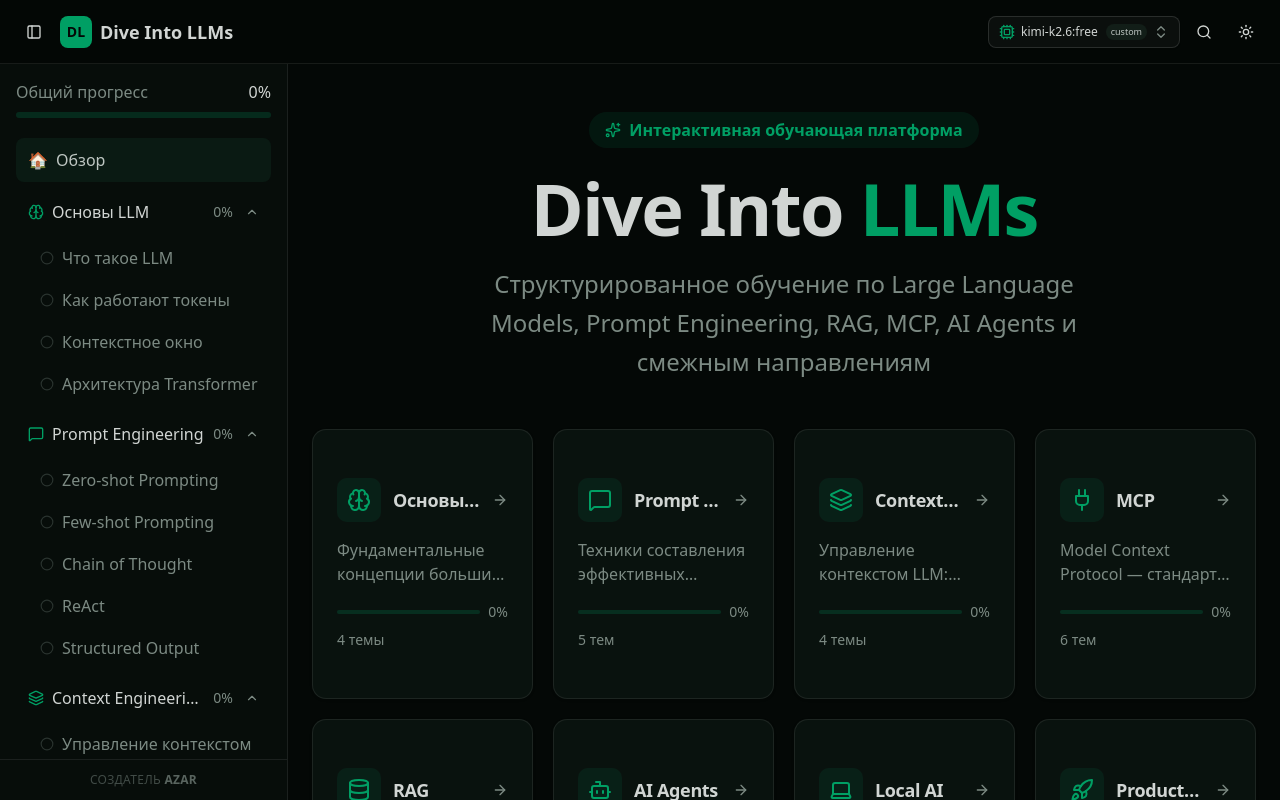
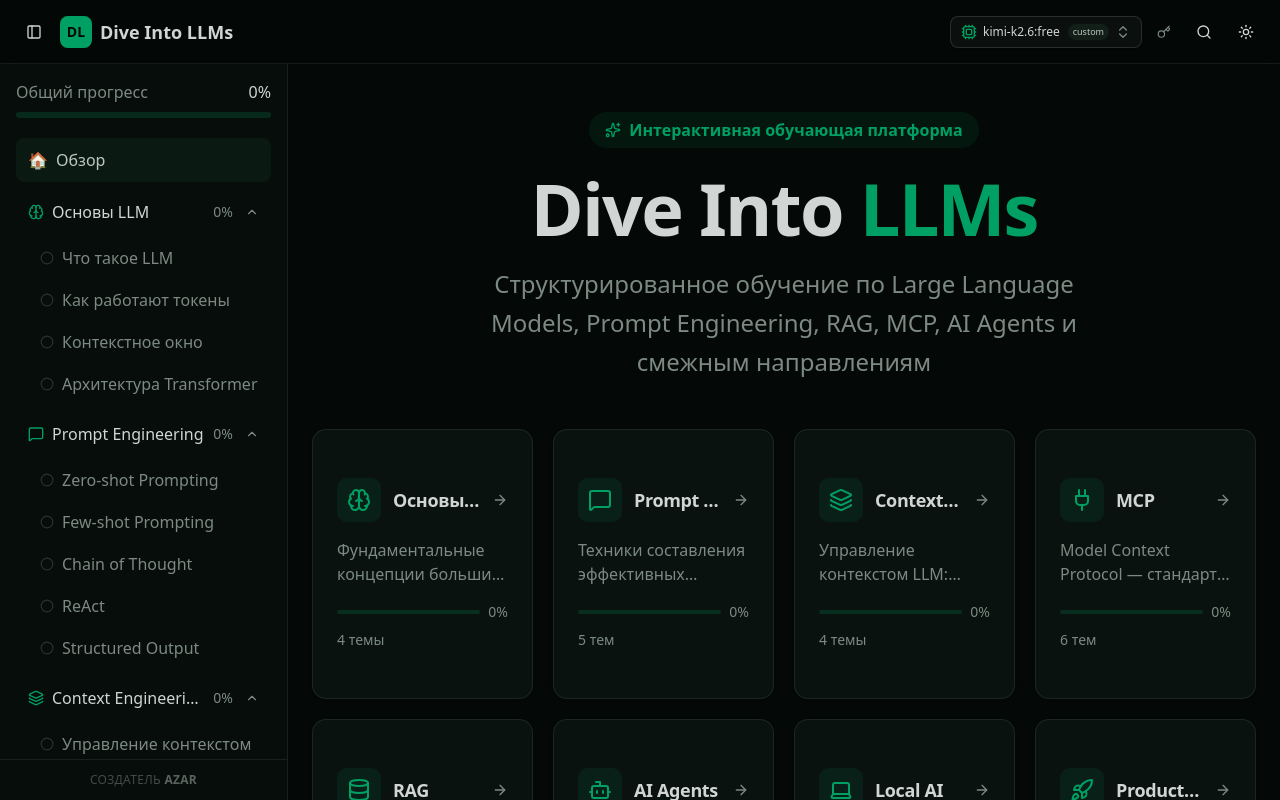
Before and after one commit to buhtig-sudo-azar/dive-into-llms, a Next.js app: page / in a window 1280 px wide. Built offline with nearby package versions, Linux system fonts and the light colour scheme.

Commit message:
feat: add openrouter key link icon directly in header bar

```diff
--- a/src/components/layout/Header.tsx
+++ b/src/components/layout/Header.tsx
@@ -1,7 +1,7 @@
 'use client';
 
 import { useTheme } from 'next-themes';
-import { Moon, Sun, Search, Menu, X, PanelLeft } from 'lucide-react';
+import { Moon, Sun, Search, Menu, X, PanelLeft, Key } from 'lucide-react';
 import { Button } from '@/components/ui/button';
 import { useNavigationStore } from '@/store/navigation-store';
 import { ModelSelector } from '@/components/settings/ModelSelector';
@@ -46,6 +46,16 @@ export function Header() {
         {/* Model selector */}
         <ModelSelector />
 
+        <a
+          href="https://openrouter.ai/keys"
+          target="_blank"
+          rel="noopener noreferrer"
+          title="Получить API-ключ OpenRouter (бесплатно)"
+          className="flex items-center justify-center h-8 w-8 rounded-md hover:bg-accent transition-colors text-muted-foreground hover:text-primary"
+        >
+          <Key className="h-3.5 w-3.5" />
+        </a>
+
         <Button
           variant="ghost"
           size="icon"
```
